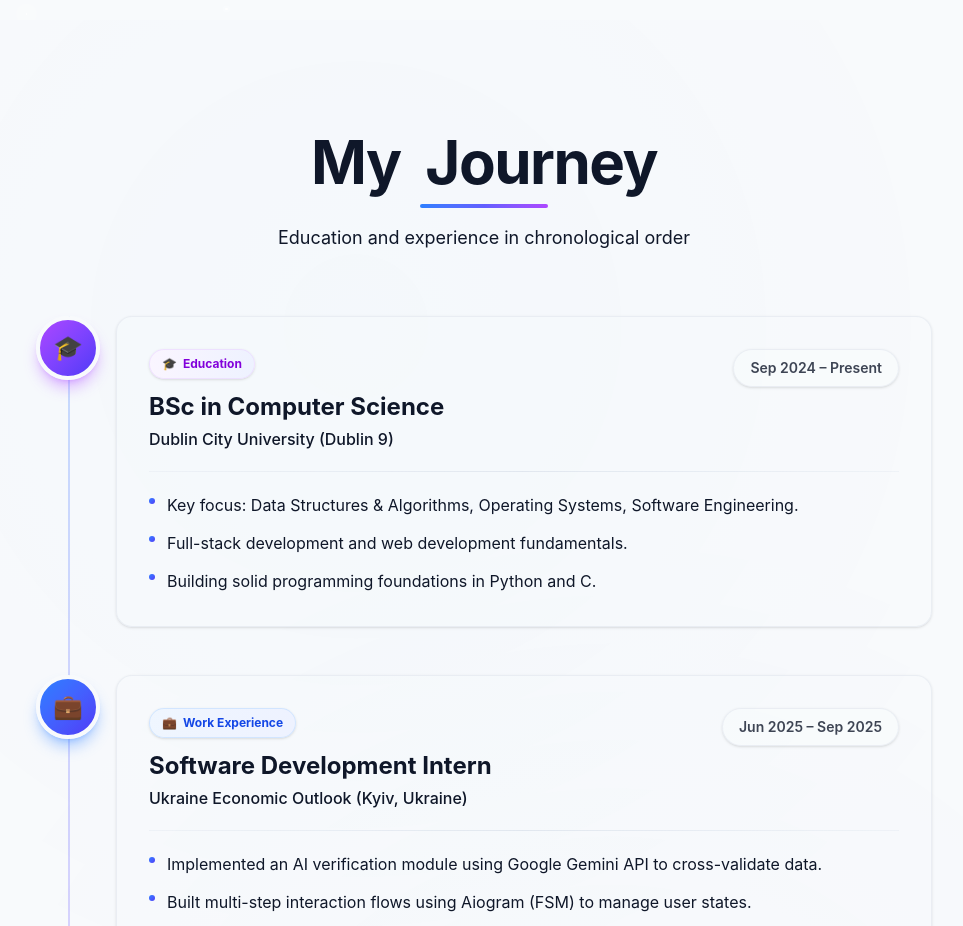
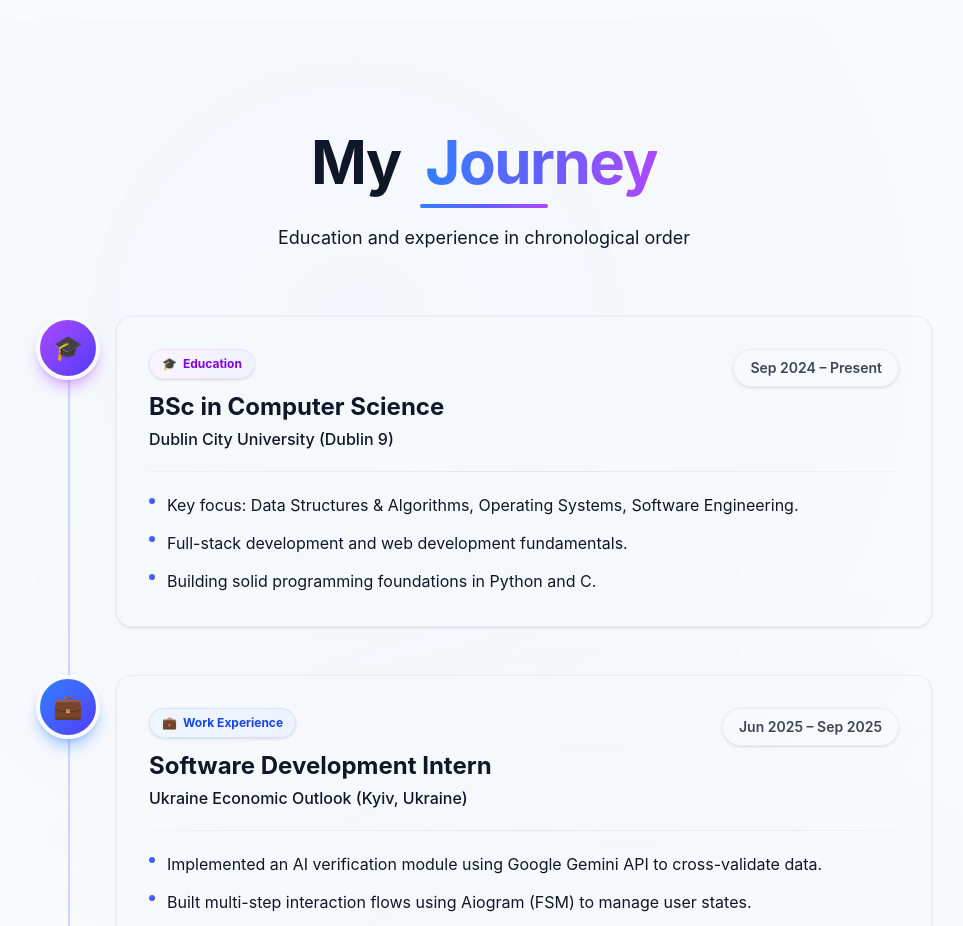
Before and after one commit to bohdankukuruza/portfolio, a React (Vite) app: page / in a window 1280 px wide. Shown: the part 780-1706 px from the top of the page, without its empty margins (156-1119 px from the left). Built offline with nearby package versions, Linux system fonts and the light colour scheme.

Commit message:
Enhance JourneySection title styling: apply gradient text effect for improved visual appeal

```diff
--- a/src/components/JourneySection.jsx
+++ b/src/components/JourneySection.jsx
@@ -81,7 +81,7 @@
         <div className="mb-16 space-y-4 text-center animate-fadeInUp">
           <div className="inline-flex flex-col items-center">
             <h2 className="text-5xl font-bold tracking-tight text-foreground sm:text-6xl mb-3">
-              My <span className="ml-3 text-gradient">Journey</span>
+              My <span className="ml-3 bg-gradient-to-r from-blue-500 via-indigo-500 to-purple-500 bg-clip-text text-transparent">Journey</span>
             </h2>
             <div className="h-1 w-32 rounded-full bg-gradient-to-r from-blue-500 via-indigo-500 to-purple-500 animate-expandWidth"></div>
           </div>
```
